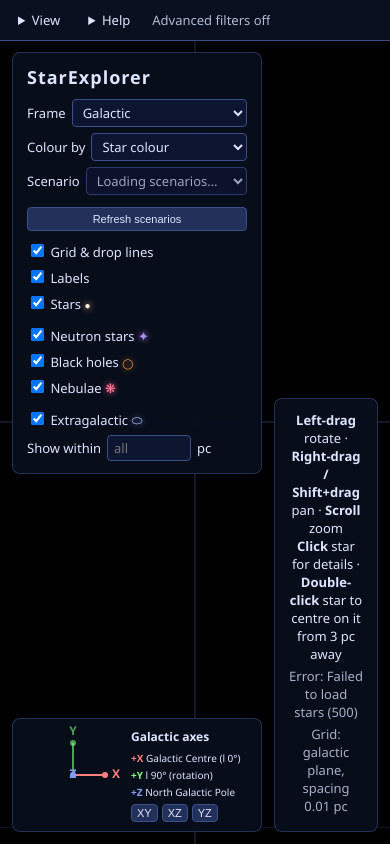
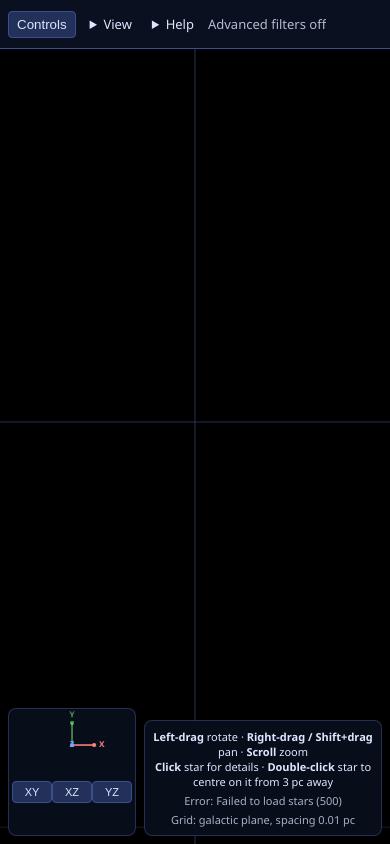
Before and after one commit to hikerverse/starmap, a Flask app: page / in a window 390 px wide. Run offline with Flask 3, Linux system fonts and the light colour scheme; some libraries are stand-ins or nearby versions.

Commit message:
added reponsive

```diff
--- a/static/main.js
+++ b/static/main.js
@@ -117,7 +117,7 @@ const container = document.getElementById('canvas-container');
 const labelLayer = document.getElementById('labels');
 
 const renderer = new THREE.WebGLRenderer({ antialias: true });
-renderer.setPixelRatio(window.devicePixelRatio);
+renderer.setPixelRatio(Math.min(window.devicePixelRatio, 2));
 renderer.setSize(window.innerWidth, window.innerHeight);
 container.appendChild(renderer.domElement);
 
@@ -1170,6 +1170,7 @@ function selectStar(i) {
   }
   const isNebula = kind[i] === KIND_NEBULA;
   const isGalaxy = kind[i] === KIND_GALAXY;
+  document.getElementById('focus-selected').hidden = isGalaxy;
   document.getElementById('h-class').textContent = isNebula ? 'Class' : isGalaxy ? 'Morphology' : 'Spectral class';
   document.getElementById('row-absmag').hidden = isNebula || (isGalaxy && typeof d.abs_mag !== 'number');
   document.getElementById('h-absmag').textContent = isGalaxy ? 'Absolute magnitude (V, approx.)' : 'Absolute magnitude';
@@ -1314,11 +1315,20 @@ document.querySelectorAll('[data-view-plane]').forEach((button) => {
   });
 });
 
-// ---------- Mouse / keyboard ----------
+// ---------- Pointer / keyboard ----------
 let downPos = null;
-renderer.domElement.addEventListener('pointerdown', (e) => { downPos = { x: e.clientX, y: e.clientY }; });
+const activePointers = new Set();
+renderer.domElement.addEventListener('pointerdown', (e) => {
+  activePointers.add(e.pointerId);
+  downPos = activePointers.size === 1 ? { id: e.pointerId, x: e.clientX, y: e.clientY } : null;
+});
+renderer.domElement.addEventListener('pointercancel', (e) => {
+  activePointers.delete(e.pointerId);
+  downPos = null;
+});
 renderer.domElement.addEventListener('pointerup', (e) => {
-  if (!downPos || e.button !== 0) return;
+  activePointers.delete(e.pointerId);
+  if (!downPos || downPos.id !== e.pointerId || e.button !== 0) return;
   const moved = Math.hypot(e.clientX - downPos.x, e.clientY - downPos.y);
   downPos = null;
   if (moved > CLICK_MOVE_TOLERANCE) return; // it was a drag, not a click
@@ -1331,7 +1341,8 @@ renderer.domElement.addEventListener('dblclick', (e) => {
 
 let hoverEvent = null;
 renderer.domElement.addEventListener('pointermove', (e) => {
-  if (e.buttons) return;
+  if (downPos && Math.hypot(e.clientX - downPos.x, e.clientY - downPos.y) > CLICK_MOVE_TOLERANCE) downPos = null;
+  if (e.buttons || e.pointerType === 'touch') return;
   if (!hoverEvent) {
     requestAnimationFrame(() => {
       renderer.domElement.style.cursor = pickStar(hoverEvent.clientX, hoverEvent.clientY) >= 0 ? 'pointer' : 'grab';
@@ -1364,8 +1375,27 @@ document.getElementById('show-all').addEventListener('click', () => {
   showAll();
 });
 const topMenus = [...document.querySelectorAll('#top-menu details')];
+const compactLayout = window.matchMedia('(max-width: 1024px)');
+const sidebar = document.getElementById('sidebar');
+const controlsButton = document.getElementById('toggle-controls');
+function setControlsOpen(open) {
+  sidebar.classList.toggle('controls-open', open);
+  controlsButton.setAttribute('aria-expanded', String(open));
+  sidebar.inert = compactLayout.matches && !open;
+}
+controlsButton.addEventListener('click', () => setControlsOpen(!sidebar.classList.contains('controls-open')));
+document.getElementById('close-controls').addEventListener('click', () => {
+  setControlsOpen(false);
+  controlsButton.focus();
+});
+compactLayout.addEventListener('change', () => setControlsOpen(false));
+setControlsOpen(false);
+document.getElementById('focus-selected').addEventListener('click', () => {
+  if (selected >= 0) focusStar(selected);
+});
 document.addEventListener('pointerdown', (event) => {
   for (const menu of topMenus) if (!menu.contains(event.target)) menu.open = false;
+  if (compactLayout.matches && !sidebar.contains(event.target) && !controlsButton.contains(event.target)) setControlsOpen(false);
 });
 for (const menu of topMenus) {
   menu.addEventListener('toggle', () => {
@@ -1677,6 +1707,11 @@ window.addEventListener('keydown', (e) => {
   if (filterDialog.open) { filterDialog.close(); return; }
   const openMenu = topMenus.find((menu) => menu.open);
   if (openMenu) { openMenu.open = false; return; }
+  if (compactLayout.matches && sidebar.classList.contains('controls-open')) {
+    setControlsOpen(false);
+    controlsButton.focus();
+    return;
+  }
   if (!starPanel.classList.contains('hidden') && starPanel.contains(document.activeElement)) {
     if (document.activeElement === searchEl && searchEl.value) { // first Escape clears the search
       e.preventDefault();
--- a/static/style.css
+++ b/static/style.css
@@ -8,6 +8,10 @@ html, body {
 }
 
 #canvas-container { position: fixed; inset: 0; }
+#canvas-container canvas { display: block; touch-action: none; }
+#toggle-controls, #close-controls, .touch-hints { display: none; }
+.sidebar-heading { display: flex; align-items: center; justify-content: space-between; gap: 8px; }
+#focus-selected { margin-bottom: 8px; }
 
 #top-menu {
   position: fixed; top: 0; left: 0; right: 0; height: 40px; z-index: 10;
@@ -395,3 +399,74 @@ kbd {
   #guide-title { margin: 0; font-size: 20px; }
 }
 @media (prefers-reduced-motion: reduce) { #guide-dialog[open] { animation: none; } }
+
+@media (pointer: coarse) {
+  button, select, input:not([type="checkbox"]), .menu-commands button,
+  #orientation-views button, #view-system, #close-details, #close-system, #close-star-panel {
+    min-height: 44px;
+  }
+  button, #orientation-views button { min-width: 44px; }
+  input[type="checkbox"] { width: 20px; height: 20px; vertical-align: middle; }
+  .toolbar label, #star-list li, #planet-list li, #sovereignty-list li { min-height: 44px; box-sizing: border-box; }
+  .toolbar label { display: flex; align-items: center; gap: 6px; }
+  .desktop-hints { display: none; }
+  .touch-hints { display: block; }
+  #star-search, #distance-filter, #filter-dialog input:not([type="checkbox"]), #filter-dialog select,
+  #frame-select, #colour-mode, #scenario-select { font-size: 16px; }
+}
+
+@media (max-width: 1024px) {
+  #top-menu { height: 48px; gap: 8px; padding: 0 8px; }
+  #toggle-controls, #close-controls { display: block; }
+  #view-menu summary, #help-menu summary { padding: 12px 6px; }
+  #sidebar {
+    display: none; z-index: 9; top: 56px; left: 8px; width: min(320px, calc(100vw - 16px));
+    max-height: calc(100dvh - 72px); box-sizing: border-box; background: rgba(10, 16, 32, 0.97);
+  }
+  #sidebar.controls-open { display: flex; }
+  #details, #star-panel, #system-panel {
+    box-sizing: border-box; z-index: 6; top: 56px !important; left: auto !important; right: 8px !important;
+    width: min(400px, calc(100vw - 16px)); max-width: calc(100vw - 16px);
+    max-height: calc(100dvh - 190px); overflow-y: auto;
+  }
+  #star-panel { height: min(520px, calc(100dvh - 190px)); min-height: 0; z-index: 7; }
+  #system-panel { width: min(640px, calc(100vw - 16px)); z-index: 8; }
+  #details h2 { padding-right: 36px; overflow-wrap: anywhere; }
+  #details td { overflow-wrap: anywhere; }
+  #help {
+    left: 144px; right: 8px; bottom: max(8px, env(safe-area-inset-bottom)); max-width: none;
+    transform: none; padding: 8px; font-size: 11px; white-space: normal; max-height: 112px; overflow-y: auto;
+  }
+  #orientation-widget {
+    left: 8px; bottom: max(8px, env(safe-area-inset-bottom)); width: 128px; height: 128px;
+    padding: 0; flex-direction: column; gap: 0;
+  }
+  #orientation-canvas { width: 72px; height: 72px; }
+  #orientation-widget h2, #orientation-legend { display: none; }
+  #orientation-views { gap: 0; margin: 0; }
+  #orientation-views button { padding: 4px; min-width: 40px; }
+  #filter-dialog {
+    left: 8px !important; top: 56px !important; right: auto; margin: 0; width: calc(100vw - 16px);
+    max-height: calc(100dvh - 72px); padding: 12px;
+  }
+  #guide-dialog {
+    left: 8px !important; top: 56px !important; right: auto; bottom: auto; margin: 0;
+    width: calc(100vw - 16px) !important; height: calc(100dvh - 72px) !important;
+    min-width: 0; min-height: 0; resize: none;
+  }
+  .filter-group { padding: 8px; margin-left: 0; margin-right: 0; }
+}
+
+@media (max-width: 600px) {
+  #details, #star-panel, #system-panel { max-height: calc(100dvh - 210px); }
+  #star-panel { height: min(420px, calc(100dvh - 210px)); }
+  #camera-info { display: none; }
+  #help { max-height: 120px; }
+}
+
+@media (max-width: 1024px) and (max-height: 500px) {
+  #details, #star-panel, #system-panel { max-height: calc(100dvh - 72px); }
+  #star-panel { height: calc(100dvh - 72px); }
+  #help { max-height: 72px; }
+  #camera-info, #scale-info, .desktop-hints, .touch-hints { display: none; }
+}
--- a/templates/index.html
+++ b/templates/index.html
@@ -19,6 +19,7 @@
   <div id="labels"></div>
 
   <nav id="top-menu" aria-label="Application menu">
+    <button id="toggle-controls" type="button" aria-expanded="false" aria-controls="sidebar">Controls</button>
     <details id="view-menu">
       <summary>View</summary>
       <div class="menu-commands">
@@ -72,7 +73,10 @@
   </dialog>
 
   <div id="sidebar" class="panel">
-    <h1>StarExplorer</h1>
+    <div class="sidebar-heading">
+      <h1>StarExplorer</h1>
+      <button id="close-controls" type="button" aria-label="Close display controls">Close</button>
+    </div>
     <div id="star-count"></div>
     <div class="toolbar">
       <label class="frame-row" title="Galactic: X towards the Galactic Centre, Y towards l = 90&deg;, Z towards the North Galactic Pole (right-handed). Equatorial: J2000, X towards RA 0h, Z towards the North Celestial Pole.">
@@ -145,6 +149,7 @@
   <div id="details" class="panel hidden">
     <button id="close-details" title="Close">&times;</button>
     <h2 id="d-name"></h2>
+    <button id="focus-selected" type="button">Centre on object</button>
     <table>
       <tr><th id="h-class">Spectral class</th><td id="d-class"></td></tr>
       <tr id="row-type" hidden><th>Type</th><td id="d-type"></td></tr>
@@ -188,8 +193,11 @@
   </div>
 
   <div id="help" class="panel">
+    <div class="desktop-hints">
     <b>Left-drag</b> rotate &middot; <b>Right-drag / Shift+drag</b> pan &middot; <b>Scroll</b> zoom<br>
     <b>Click</b> star for details &middot; <b>Double-click</b> star to centre on it from 3 pc away
+    </div>
+    <div class="touch-hints">Drag to rotate &middot; Pinch to zoom &middot; Two fingers to pan<br>Tap an object for details, then Centre on object</div>
     <div id="centre-info"></div>
     <div id="selection-distance" role="status" aria-live="polite"></div>
     <div id="scale-info"></div>
```
Also changed, not shown: README.md.
